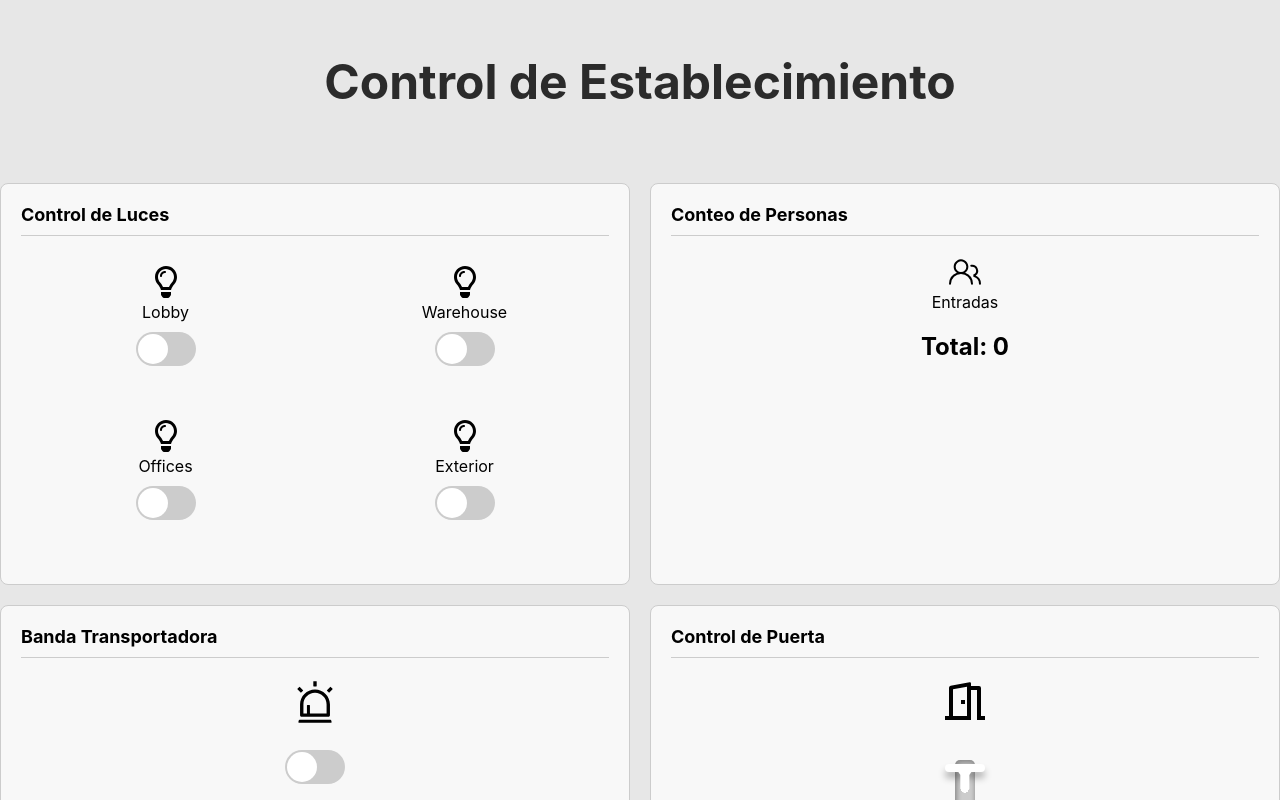
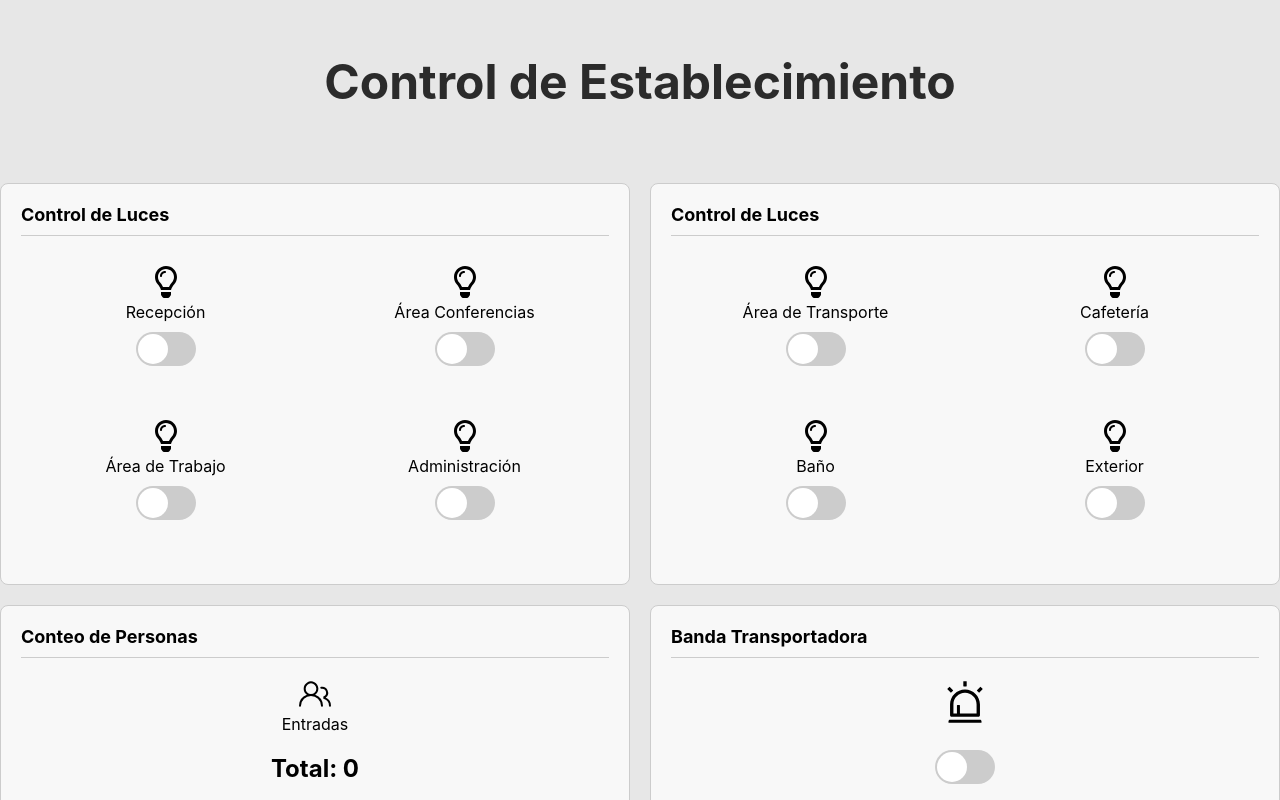
Before and after one commit to C-FernandoSazo/GRUPO_1_ARQUI1_JUN_24, a React (Create React App) app in the folder Proyecto1/Back_Front/index_arqui/: page / in a window 1280 px wide. Shown: the top 800 px of the page. Built offline with nearby package versions, Linux system fonts and the light colour scheme; no server answers.

Commit message:
cambios minimos

```diff
--- a/Proyecto1/Back_Front/index_arqui/src/App.js
+++ b/Proyecto1/Back_Front/index_arqui/src/App.js
@@ -97,7 +97,7 @@ function App() {
   }, []);
 
   const toggleLight = (area) => {
-    fetch(`http://localhost:5000/api/lights/${area}`, { method: 'POST' })
+    fetch(`api/lights/${area}`, { method: 'POST' })
       .then(response => response.json())
       .then(data => {
         if (data.success) {
@@ -157,7 +157,7 @@ function App() {
           <div className="light-controls">
             <div>
               <IconLightbulb />
-              <label>Lobby</label>
+              <label>Recepción</label>
               <div className="toggle-switch">
                 <input
                   className="toggle-input"
@@ -171,7 +171,7 @@ function App() {
             </div>
             <div>
               <IconLightbulb />
-              <label>Warehouse</label>
+              <label>Área Conferencias</label>
               <div className="toggle-switch">
                 <input
                   className="toggle-input"
@@ -185,14 +185,76 @@ function App() {
             </div>
             <div>
               <IconLightbulb />
-              <label>Offices</label>
+              <label>Área de Trabajo</label>
               <div className="toggle-switch">
                 <input
                   className="toggle-input"
                   id="offices-toggle"
                   type="checkbox"
                   checked={lights.offices}
-                  onChange={() => toggleLight('offices')}
+                  onChange={() => toggleLight('led_admin')}
+                />
+                <label className="toggle-label" htmlFor="offices-toggle"></label>
+              </div>
+            </div>
+            <div>
+              <IconLightbulb />
+              <label>Administración</label>
+              <div className="toggle-switch">
+                <input
+                  className="toggle-input"
+                  id="exterior-toggle"
+                  type="checkbox"
+                  checked={lights.exterior}
+                  onChange={() => toggleLight('led_exterior')}
+                />
+                <label className="toggle-label" htmlFor="exterior-toggle"></label>
+              </div>
+            </div>
+          </div>
+        </div>
+
+        <div className="control-container">
+          <h2 className="control-title">Control de Luces</h2>
+          <div className="light-controls">
+            <div>
+              <IconLightbulb />
+              <label>Área de Transporte</label>
+              <div className="toggle-switch">
+                <input
+                  className="toggle-input"
+                  id="lobby-toggle"
+                  type="checkbox"
+                  checked={lights.lobby}
+                  onChange={() => toggleLight('led_recepcion')}
+                />
+                <label className="toggle-label" htmlFor="lobby-toggle"></label>
+              </div>
+            </div>
+            <div>
+              <IconLightbulb />
+              <label>Cafetería</label>
+              <div className="toggle-switch">
+                <input
+                  className="toggle-input"
+                  id="warehouse-toggle"
+                  type="checkbox"
+                  checked={lights.warehouse}
+                  onChange={() => toggleLight('led_conferencia')}
+                />
+                <label className="toggle-label" htmlFor="warehouse-toggle"></label>
+              </div>
+            </div>
+            <div>
+              <IconLightbulb />
+              <label>Baño</label>
+              <div className="toggle-switch">
+                <input
+                  className="toggle-input"
+                  id="offices-toggle"
+                  type="checkbox"
+                  checked={lights.offices}
+                  onChange={() => toggleLight('led_admin')}
                 />
                 <label className="toggle-label" htmlFor="offices-toggle"></label>
               </div>
@@ -206,7 +268,7 @@ function App() {
                   id="exterior-toggle"
                   type="checkbox"
                   checked={lights.exterior}
-                  onChange={() => toggleLight('exterior')}
+                  onChange={() => toggleLight('led_exterior')}
                 />
                 <label className="toggle-label" htmlFor="exterior-toggle"></label>
               </div>
```
Also changed, not shown: 1 other file (tests, documents, lock files or other folders).
